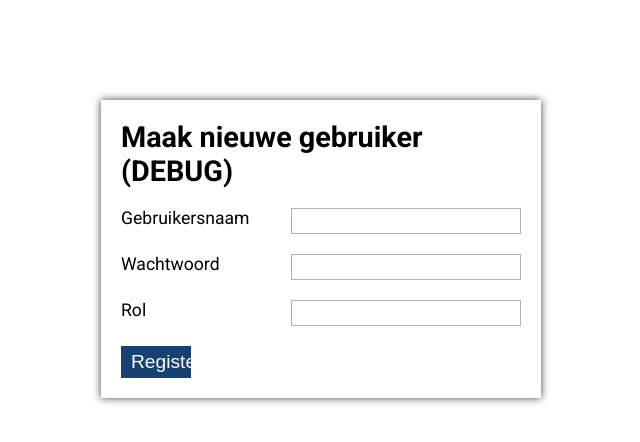
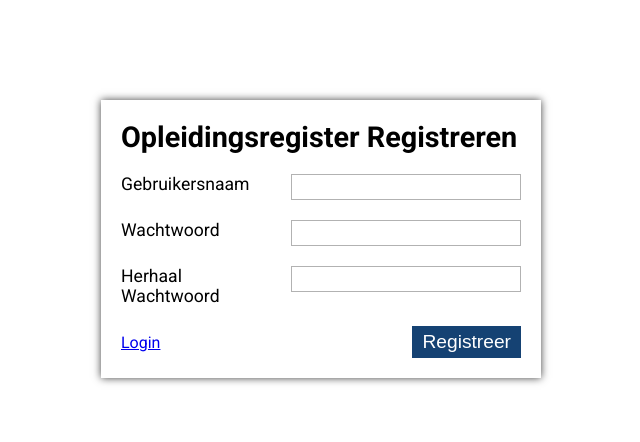
Before and after one commit to Robendl/IT-education-navigator, a React (Create React App) app in the folder frontend/: page /register in a window 1280 px wide. Shown: the top 442 px of the page, without its empty margins (319-959 px from the left). Built offline with nearby package versions, Linux system fonts and the light colour scheme.

Commit message:
added register page

```diff
--- a/frontend/src/App.jsx
+++ b/frontend/src/App.jsx
@@ -6,8 +6,8 @@ import LoginPage from 'pages/login/LoginPage';
 import { Routes, Route, Outlet } from 'react-router-dom';
 import './App.css';
 import AuthService, { UserContext } from 'services/AuthService';
-import RegisterPage from 'pages/testing/RegisterPage'
 import { useEffect, useState } from 'react';
+import RegisterPage from "./pages/register/RegisterPage";
 
 export default function App() {
   const [userInfo, setUserInfo] = useState({});
--- a/frontend/src/pages/login/LoginPage.css
+++ b/frontend/src/pages/login/LoginPage.css
@@ -25,7 +25,7 @@
   color: #ffffff;
   padding: 5px 10px 5px 10px;
   font-size: 1.2rem;
-  width: 70px;
+  width: auto;
 }
 
 .login-form .login-form-footer {
@@ -35,7 +35,7 @@
   justify-content: space-between;
 }
 
-.login-form .login-form-footer .login-error-message {
+.login-form .login-error-message {
   color: rgb(182, 42, 42);
   font-size: 1rem;
   order: 1;
--- a/frontend/src/pages/login/LoginPage.jsx
+++ b/frontend/src/pages/login/LoginPage.jsx
@@ -4,6 +4,7 @@ import { CircularProgress } from "@mui/material";
 
 import './LoginPage.css'
 import { useState } from "react";
+import {Link} from "react-router-dom";
 
 export default function LoginPage() {
   return (
@@ -53,16 +54,18 @@ function LoginForm() {
         <h2>Opleidingsregister Login</h2>
         <FormEntry type="text" propertyName="Gebruikersnaam" propertyKey="username" required/>
         <FormEntry type="password" propertyName="Wachtwoord" propertyKey="password" required/>
+        <div>
           <div className="login-form-footer">
-          {errorMessage && <span className="login-error-message">{errorMessage}</span>}
             <button type="submit">
               {(isSubmitting &&
                 <CircularProgress className="submit-loading"/>) ||
                 <span>Login</span>
               }
             </button>
+            <Link to="/register" className="register-link">Registreer</Link>
           </div>
-
+          {errorMessage && <span className="login-error-message">{errorMessage}</span>}
+        </div>
     </form>
   )
 }
--- /dev/null
+++ b/frontend/src/pages/register/RegisterPage.jsx
@@ -0,0 +1,82 @@
+import FormEntry from "components/forms/FormEntry/FormEntry";
+import AuthService, { errorCodes } from "services/AuthService";
+import { CircularProgress } from "@mui/material";
+
+import '../login/LoginPage.css'
+import { useState } from "react";
+import {Link} from "react-router-dom";
+
+export default function RegisterPage() {
+    return (
+        <div className="login">
+            <RegisterForm />
+
+        </div>
+    );
+}
+
+function RegisterForm() {
+    const [isSubmitting, setIsSubmitting] = useState(false);
+    const [errorMessage, setErrorMessage] = useState(null);
+
+    // const passwordField = document.querySelector('#passwordField');
+    // const confirmPasswordField = document.querySelector('#confirmPasswordField')
+
+    function handleSubmit(e) {
+        e.preventDefault();
+        setIsSubmitting(true);
+        const formData = new FormData(e.target);
+        const userInfo = Object.fromEntries(formData.entries());
+
+        if (userInfo.password !== userInfo.confirmPassword) {
+            setErrorMessage("Wachtwoorden zijn niet gelijk");
+            setIsSubmitting(false);
+            return;
+        }
+        AuthService.register(userInfo).then(() => {
+            setTimeout(() => {
+                setIsSubmitting(false);
+                window.location.href = '/'
+            }, 1500);
+        }, (errorCode) => {
+            switch (errorCode) {
+                case errorCodes.ERR_LOGIN_INVALID:
+                    setErrorMessage("Gebruikersnaam / wachtwoord is onjuist");
+                    setIsSubmitting(false);
+                    break;
+
+                case errorCodes.ERR_NETWORK:
+                    setErrorMessage("Server kan niet worden bereikt");
+                    setIsSubmitting(false);
+                    break;
+
+                default:
+                    setErrorMessage("Er is iets misgegaan, probeer aub nog een keer");
+                    setIsSubmitting(false);
+                    break;
+            }
+        });
+    }
+
+    return (
+        <form className="login-form" onSubmit={handleSubmit}>
+            <h2>Opleidingsregister Registreren</h2>
+            <FormEntry type="text" propertyName="Gebruikersnaam" propertyKey="username" required/>
+            <FormEntry type="password" propertyName="Wachtwoord" propertyKey="password" required/>
+            <FormEntry type="password" propertyName="Herhaal Wachtwoord" propertyKey="confirmPassword" required/>
+            <div>
+                <div className="login-form-footer">
+                    <button type="submit">
+                        {(isSubmitting &&
+                            <CircularProgress className="submit-loading"/>) ||
+                            <span>Registreer</span>
+                        }
+                    </button>
+                    <Link to="/" className="register-link">Login</Link>
+                </div>
+                {errorMessage && <span className="login-error-message">{errorMessage}</span>}
+            </div>
+
+        </form>
+    )
+}
--- a/frontend/src/pages/testing/RegisterPage.jsx
+++ /dev/null
@@ -1,31 +0,0 @@
-import FormEntry from "components/forms/FormEntry/FormEntry";
-import AuthService from "services/AuthService";
-
-export default function LoginPage() {
-  return (
-    <div className="login">
-      <RegisterForm />
-
-    </div>
-  );
-}
-
-function RegisterForm() {
-
-  function handleSubmit(e) {
-    e.preventDefault();
-    const formData = new FormData(e.target);
-    const userInfo = Object.fromEntries(formData.entries());
-    AuthService.register(userInfo);
-  }
-
-  return (
-    <form className="login-form" onSubmit={handleSubmit}>
-        <h2>Maak nieuwe gebruiker (DEBUG)</h2>
-        <FormEntry propertyName="Gebruikersnaam" propertyKey="username" required/>
-        <FormEntry propertyName="Wachtwoord" propertyKey="password" required/>
-        <FormEntry propertyName="Rol" propertyKey="role" required/>
-        <button type="submit">Register</button>
-    </form>
-  )
-}
```
Lines whose indentation alone changed are shown as unchanged.
